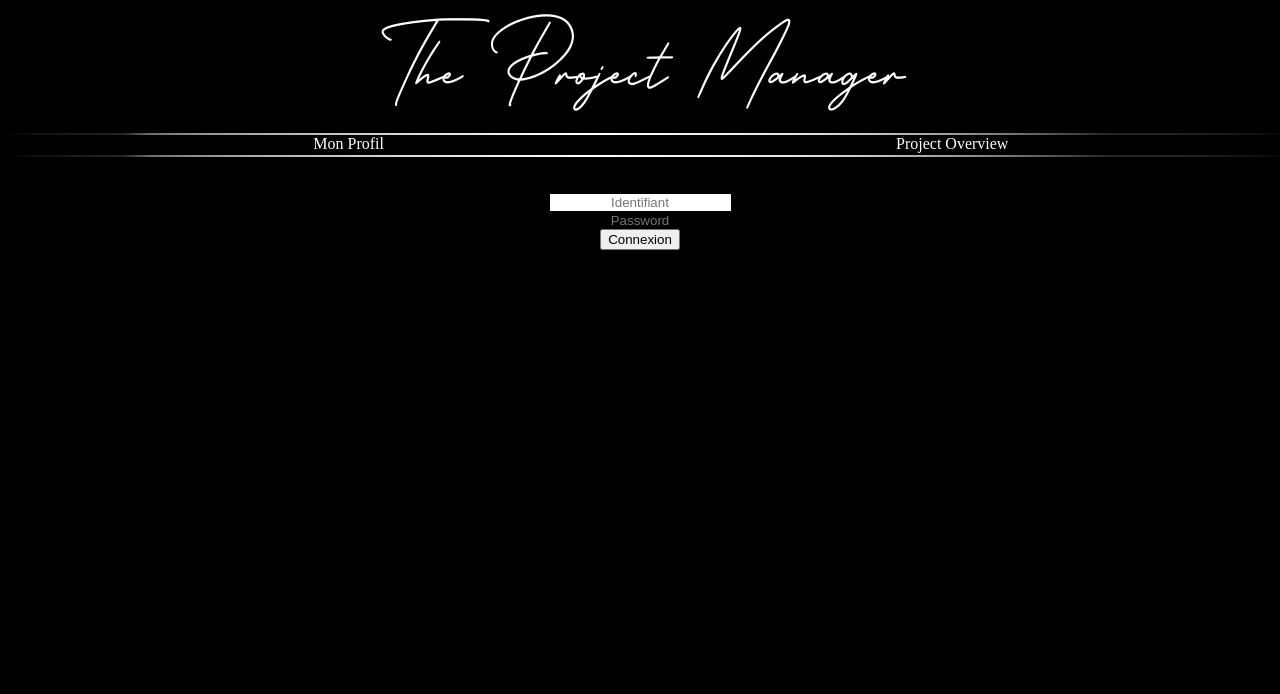
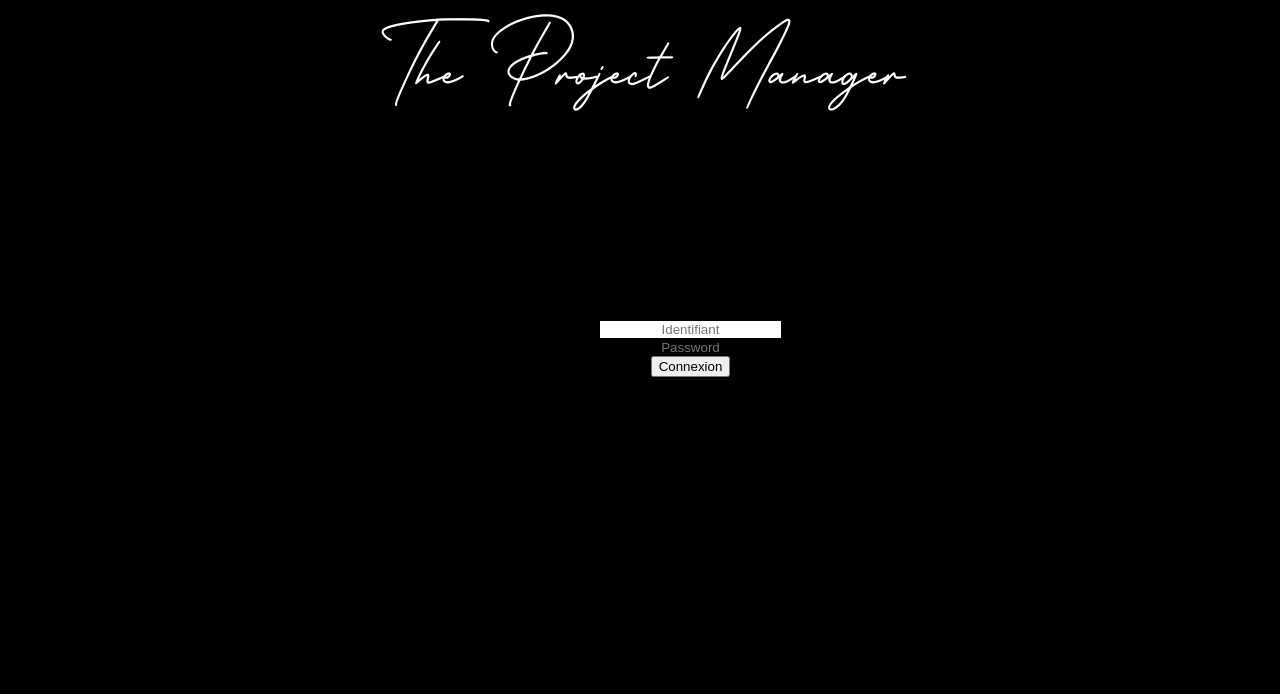
Before and after one commit to cos-imo/TPM, a Flask app: page / in a window 1280 px wide. Shown: the top 694 px of the page. Run offline with Flask 3, Linux system fonts and the light colour scheme.

Commit message:
Modification page de connexion

```diff
--- a/static/css/style.css
+++ b/static/css/style.css
@@ -12,6 +12,12 @@ body {
   font-family : signature;
   font-size : 8em;
   color : white;
+}
+
+.connexion{
+  position : absolute;
+  top : 40vh;
+  left : 75vh;
 }
 
 .degrade-titre{
--- a/static/css/style_overview.css
+++ b/static/css/style_overview.css
@@ -9,9 +9,9 @@ body {
     color:white
 }
 
-.titre{
-    font-family : signature;
-    font-size : 8em;
+.pass{
+    position : absolute;
+    top: 55vh;
 }
 
 .degrade-titre{
--- a/templates/login.html
+++ b/templates/login.html
@@ -5,31 +5,17 @@
     {% block container %}
     <div class="box_header"></div>
 <center>    <div class="titre">The Project Manager</div></center>
-    <div class="degrade-titre"></div>
-    <div class="menu_gauche"></div>
-    <div class="menu_droite"></div>
-    <span class="texte_menu_gauche">Mon Profil</span>
-    <span class="texte_menu_droite">Project Overview</span>
-    <div class ="espace_inter_menu"></div>
-    <div class="degrade-titre"></div>
     <br><br>
 
     <center>
 
-      <form action="" , method="POST">
-        <input type="text" name="username" autocomplete="off" placeholder="Identifiant" required class="text-input from-center">
+      <form action="" , method="POST" class="connexion">
+        <input type="text" name="username" autocomplete="off" placeholder="Identifiant" required class="usr text-input from-center">
         <br />
-        <input type="password" name="password" autocomplete="off" placeholder="Password" required class="text-input to-left to-right">
+        <input type="password" name="password" autocomplete="off" placeholder="Password" required class="pass text-input to-left to-right">
         <br />
 
         <input type="submit" class="submit_btn" value="Connexion" />
       </form>
-      <div class="box"></div>
-
-      <br>
-
-      <div class="box to-left"></div>
-
-      <div class="box to-right"></div>
     </center>
     {% endblock container%}
```
Also changed, not shown: 2 other files.
